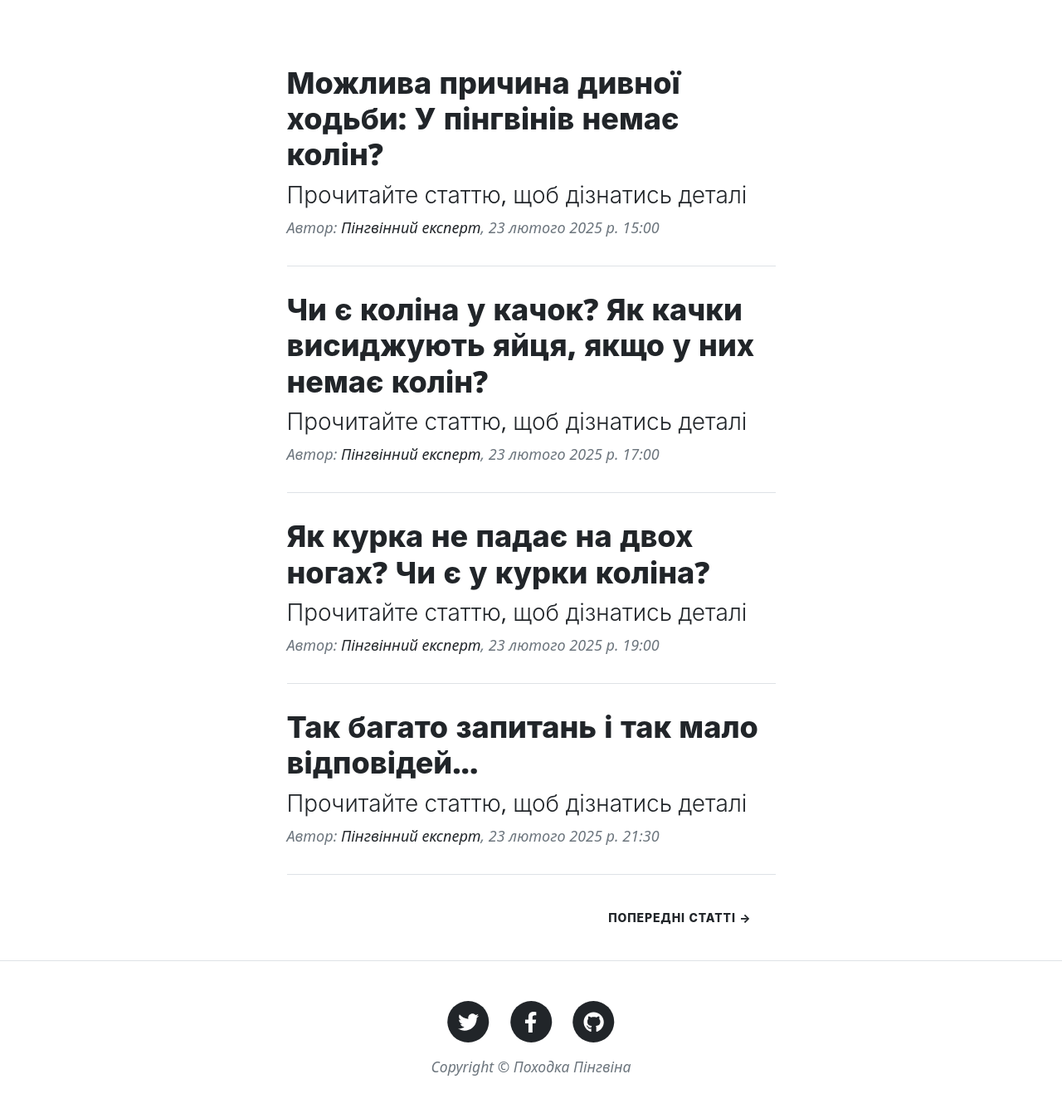
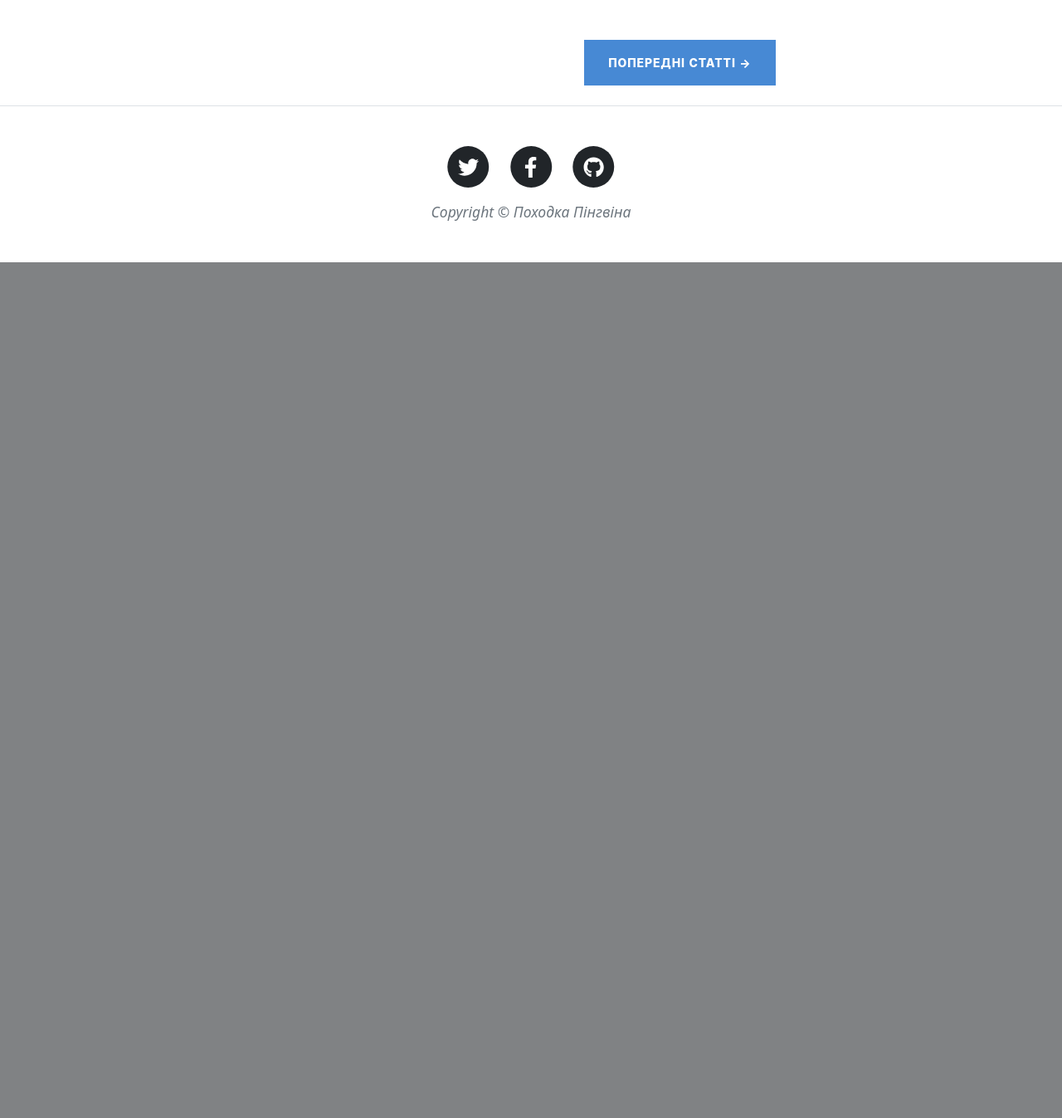
Before and after one commit to sofijasljusar/django-blog, a Django app: page / in a window 1280 px wide. Shown: the part 800-2147 px from the top of the page at 83% size. After the commit the page ends 1116 px from the top, so only its background shows below. Run offline with Django 5.2, Linux system fonts and the light colour scheme; some libraries are stand-ins or nearby versions.

Commit message:
Add dynamin header images and fix button

```diff
--- a/mysite/blog/views.py
+++ b/mysite/blog/views.py
@@ -1,54 +1,12 @@
 # from django.shortcuts import render
+import requests
 from django.views import generic
 
 # from .models import Post
 # Create your views here.
 
 # Hardcoded blog data (simulating database records)
-BLOG_POSTS = [
-    {
-        'title': 'Можлива причина дивної ходьби: У пінгвінів немає колін?',
-        'slug': 'penguin-knees',
-        'author': '',
-        'status': 'Publish',
-        'created_at': '23 лютого 2025 р. 15:00',
-        'updated_at': '23 лютого 2025 р. 15:00',
-        'content': [
-            {"type": "paragraph", "text": "Багато хто вважає, що у пінгвінів немає колін, але це не так."},
-
-            {"type": "header", "text": "Чому пінгвіни так ходять?"},
-            {"type": "paragraph", "text": "Багато хто вважає, що у пінгвінів немає колін, але це не так."},
-            {"type": "image", "url": "https://example.com/penguin.jpg", "caption": "Пінгвін на льоду"},
-            {"type": "list", "items": [
-                "Їхні ноги дуже короткі.",
-                "Спеціальний механізм ходьби зберігає енергію.",
-                "Центр ваги знаходиться близько до землі."
-            ]},
-            {"type": "quote", "text": "Пінгвіни – це унікальні птахи, які адаптувалися до холодного клімату.", "author": "Дослідник Антарктиди"}
-        ],
-    },
-    {'title': 'Чи є коліна у качок? Як качки висиджують яйця, якщо у них немає колін?',
-     'slug': 'duck-knees',
-     'author': '',
-     'content': 'This is the content for post 1.',
-     'status': 'Publish',
-     'created_at': '23 лютого 2025 р. 17:00',
-     'updated_at': '23 лютого 2025 р. 17:00'},
-    {'title': 'Як курка не падає на двох ногах? Чи є у курки коліна?',
-     'slug': 'chicken-knees',
-     'author': '',
-     'content': 'This is the content for post 1.',
-     'status': 'Publish',
-     'created_at': '23 лютого 2025 р. 19:00',
-     'updated_at': '23 лютого 2025 р. 19:00'},
-    {'title': 'Так багато запитань і так мало відповідей...',
-     'slug': 'answers',
-     'author': '',
-     'content': 'This is the content for post 1.',
-     'status': 'Publish',
-     'created_at': '23 лютого 2025 р. 21:30',
-     'updated_at': '23 лютого 2025 р. 21:30'},
-]
+BLOG_POSTS = requests.get('https://api.npoint.io/ce3b8ba44b768e2a827e').json()
 
 
 # class PostList(generic.ListView):
--- a/mysite/static/mysite/css/styles.css
+++ b/mysite/static/mysite/css/styles.css
@@ -1,19 +1,3 @@
-.btn-primary {
-  --bs-btn-color: #fff;
-  --bs-btn-bg: #4789D4;
-  --bs-btn-border-color: #4789D4;
-  --bs-btn-hover-color: #fff;
-  --bs-btn-hover-bg: #3B75B7;
-  --bs-btn-hover-border-color: #3B75B7;
-  --bs-btn-focus-shadow-rgb: 38, 151, 175;
-  --bs-btn-active-color: #fff;
-  --bs-btn-active-bg: #264F7E;
-  --bs-btn-active-border-color: #264F7E;
-  --bs-btn-active-shadow: inset 0 3px 5px rgba(0, 0, 0, 0.125);
-  --bs-btn-disabled-color: #fff;
-  --bs-btn-disabled-bg: #4789D4;
-  --bs-btn-disabled-border-color: #4789D4;
-}
 :root {
   --bs-link-color: #212529;
   --bs-link-hover-color: #4789D4;
@@ -389,7 +373,24 @@ a {
   opacity: var(--bs-btn-disabled-opacity);
 }
 
-/*VIDEO*/
+.btn-primary {
+  --bs-btn-color: #fff;
+  --bs-btn-bg: #4789D4;
+  --bs-btn-border-color: #4789D4;
+  --bs-btn-hover-color: #fff;
+  --bs-btn-hover-bg: #3B75B7;
+  --bs-btn-hover-border-color: #3B75B7;
+  --bs-btn-focus-shadow-rgb: 38, 151, 175;
+  --bs-btn-active-color: #fff;
+  --bs-btn-active-bg: #264F7E;
+  --bs-btn-active-border-color: #264F7E;
+  --bs-btn-active-shadow: inset 0 3px 5px rgba(0, 0, 0, 0.125);
+  --bs-btn-disabled-color: #fff;
+  --bs-btn-disabled-bg: #4789D4;
+  --bs-btn-disabled-border-color: #4789D4;
+}
+
+/*IMAGE + VIDEO*/
 header.masthead {
   position: relative;
   margin-bottom: 3rem;
--- a/mysite/templates/post_detail.html
+++ b/mysite/templates/post_detail.html
@@ -4,12 +4,12 @@
 
 
 <!-- Page Header-->
-<header class="masthead image-header" style="background-image: url('{% static "mysite/images/ducks.jpg" %}');">
+<header class="masthead image-header" style="background-image: url('{% static post.header_image %}');">
     <div class="container position-relative px-4 px-lg-5">`
         <div class="row gx-4 gx-lg-5 justify-content-center">
             <div class="col-md-10 col-lg-8 col-xl-7">
                 <div class="post-heading">
-                    <h1>{% block title %} Назва статті {% endblock title %}</h1>
+                    <h1>{% block title %}{{ post.title }}{% endblock title %}</h1>
                     <h2 class="subheading">Прочитайте статтю, щоб дізнатись деталі</h2>
                     <span class="meta">
                         Автор:
@@ -38,7 +38,7 @@
                 <p>Spaceflights cannot be stopped. This is not the work of any one man or even a group of men. It is a historical process which mankind is carrying out in accordance with the natural laws of human development.</p>
                 <h2 class="section-heading">Reaching for the Stars</h2>
                 <p>As we got further and further away, it [the Earth] diminished in size. Finally it shrank to the size of a marble, the most beautiful you can imagine. That beautiful, warm, living object looked so fragile, so delicate, that if you touched it with a finger it would crumble and fall apart. Seeing this has to change a man.</p>
-                <a href="#!"><img class="img-fluid" src="{% static 'mysite/images/brownie.jpg' %}" alt="..." /></a>
+                <a href="#!"><img class="img-fluid" src="{% static 'mysite/images/penguin.jpg' %}" alt="..." /></a>
                 <span class="caption text-muted">To go places and do things that have never been done before – that’s what living is all about.</span>
                 <p>Space, the final frontier. These are the voyages of the Starship Enterprise. Its five-year mission: to explore strange new worlds, to seek out new life and new civilizations, to boldly go where no man has gone before.</p>
                 <p>As I stand out here in the wonders of the unknown at Hadley, I sort of realize there’s a fundamental truth to our nature, Man must explore, and this is exploration at its greatest.</p>
```
Also changed, not shown: other parts of mysite/static/mysite/css/styles.css (+18 -29 lines), mysite/static/mysite/images/chicken.jpg (added), mysite/static/mysite/images/penguin-header.jpg (added), mysite/static/mysite/images/penguin-question.jpg (added).
